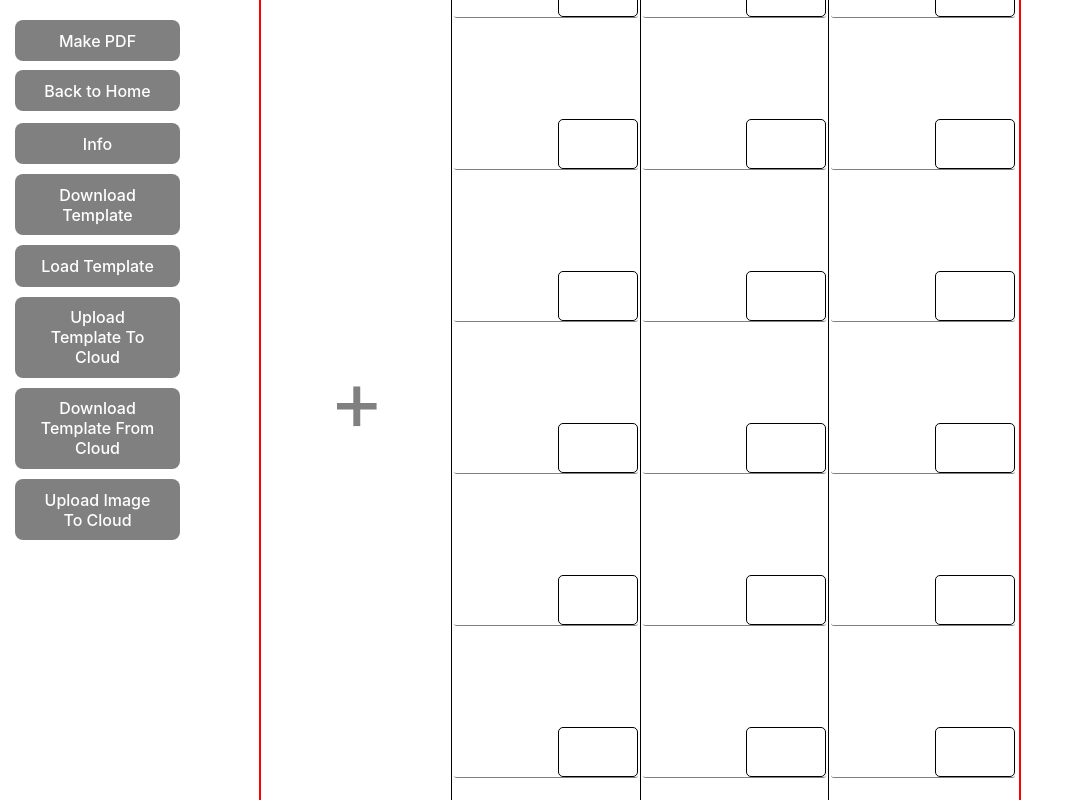
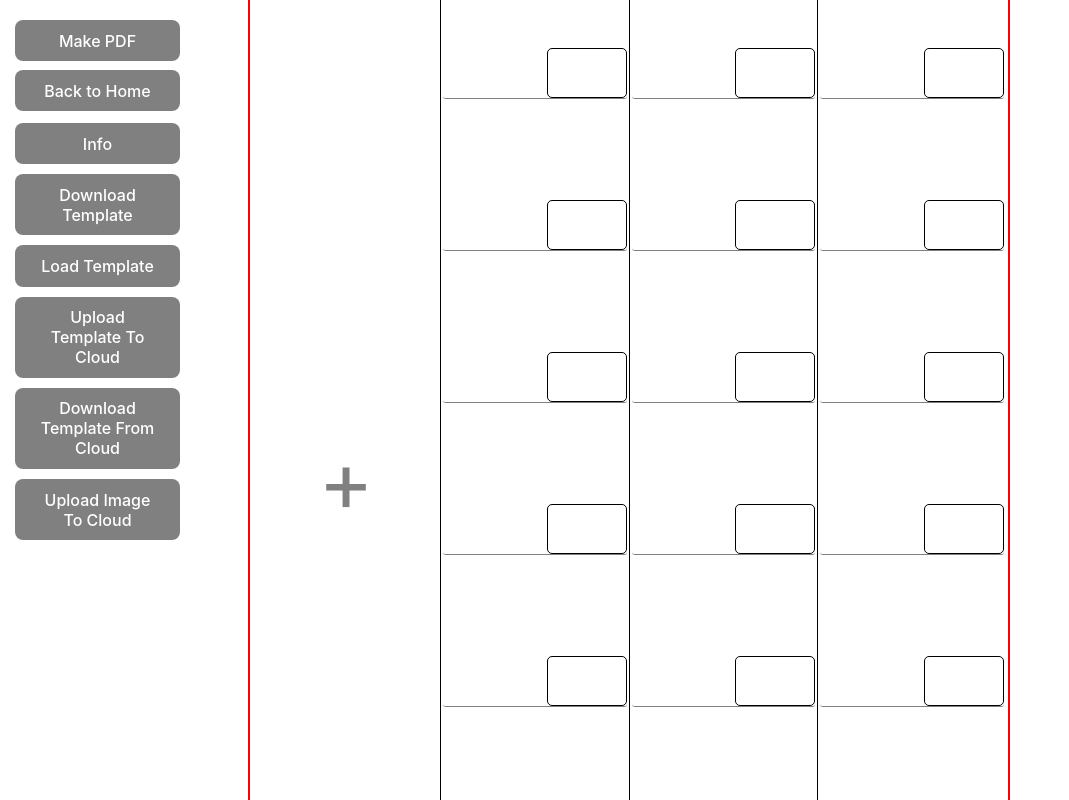
Before and after one commit to alanium/collage, a React (Vite) app: page /grocery in a window 1280 px wide. Shown: the top 800 px of the page, without its empty margins (0-1069 px from the left). Built offline with nearby package versions, Linux system fonts and the light colour scheme.

Commit message:
bug fixes 2

```diff
--- a/src/routes/Grocery2/Grocery.jsx
+++ b/src/routes/Grocery2/Grocery.jsx
@@ -83,6 +83,25 @@ function Grocery() {
     const container = document.getElementById("magazineContainer");
 
     if (container) {
+      // Clone the container
+      const containerClone = container.cloneNode(true);
+      containerClone.id = "magazineClone";
+
+      // Apply the specified styles to the clone
+      containerClone.style.display = "flex";
+      containerClone.style.alignItems = "center";
+      containerClone.style.justifyContent = "center";
+      containerClone.style.position = "relative";
+      containerClone.style.zIndex = "0";
+      containerClone.style.width = "21cm";
+      containerClone.style.height = "29.6cm";
+      containerClone.style.backgroundColor = "white";
+      containerClone.style.top = "0"
+      // Apply overflow hidden to the clone with a height of 100px
+      containerClone.style.overflow = "hidden";
+
+      document.body.appendChild(containerClone);
+
       const pdfOptions = {
         filename: "grocery_magazine.pdf",
         image: { type: "png", quality: 1 },
@@ -90,10 +109,13 @@ function Grocery() {
         jsPDF: { unit: "mm", format: "a4", orientation: "portrait" },
       };
 
-      html2pdf().from(container).set(pdfOptions).save();
+      // Generate PDF from the clone
+      html2pdf().from(containerClone).set(pdfOptions).save();
+
+      // Remove the clone from the DOM after generating PDF
+      containerClone.parentNode.removeChild(containerClone);
     }
   };
-
   const handleDynamicColumns = (event) => {
     const cardAmount = prompt(
       "Enter the amount of cards you want on the first column: "
@@ -991,7 +1013,7 @@ function Grocery() {
   };
 
   return (
-    <div style={{overflow: "auto"}}>
+    <div >
       {popup ? (
         <TextPopUp
           textBox={selectedImage.cardIndex > 20 ? dynamicColumn : staticColumns}
@@ -1126,7 +1148,7 @@ function Grocery() {
       </div>
 
       <div id="magazineContainer" className={styles.containerDivBorder}>
-        <div className={styles.containerDiv} ref={contextMenuRef}>
+        <div  className={styles.containerDiv} ref={contextMenuRef}>
           <RenderCards />
 
           {contextMenu && (
--- a/src/routes/Grocery2/Grocery.module.css
+++ b/src/routes/Grocery2/Grocery.module.css
@@ -24,14 +24,14 @@
 
 .containerDivBorder {
     display: flex;
-    align-items: center;
-    justify-content: center;
+    top: 100px;
+    left: 0%;
     position: relative;
     z-index: 0;
     width: 21cm;
     height: 29.6cm;
     background-color: white;
-    overflow: auto;
+
   }
 
   .containerDiv {
@@ -44,7 +44,7 @@
     border-radius: 8px;
     border: 2px solid red;
     position: relative;
-    overflow: auto
+
   }
   .firstCardColumn {
     display: flex;
```
